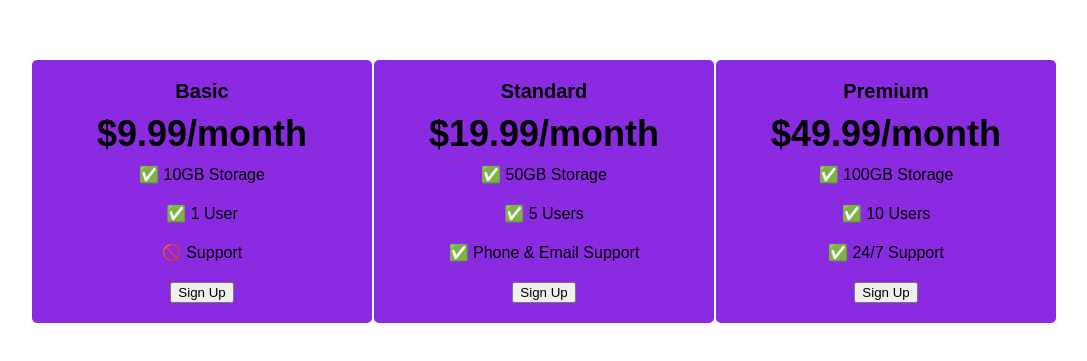
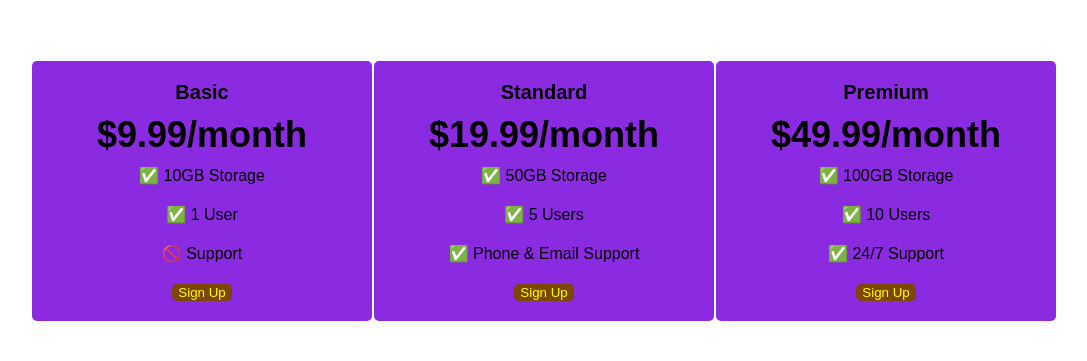
Before and after one commit to Lina-hisham/Pricing-Table-project, a plain HTML site: page index.html in a window 1280 px wide. Shown: the part 217-578 px from the top of the page, without its empty margins (96-1183 px from the left). Drawn offline with Linux system fonts and the light colour scheme; a web font is replaced by a local one.

Commit message:
(feat) index.html : style .plan-button with color and background-color.

```diff
--- a/index.html
+++ b/index.html
@@ -50,6 +50,13 @@
       .plan-features li {
         margin-bottom: 20px;
       }
+
+      .plan-button {
+        background-color: rgb(124, 70, 3);
+        color: yellow;
+        border-radius: 5px;
+        border: none;
+      }
     </style>
   </head>
 
```
